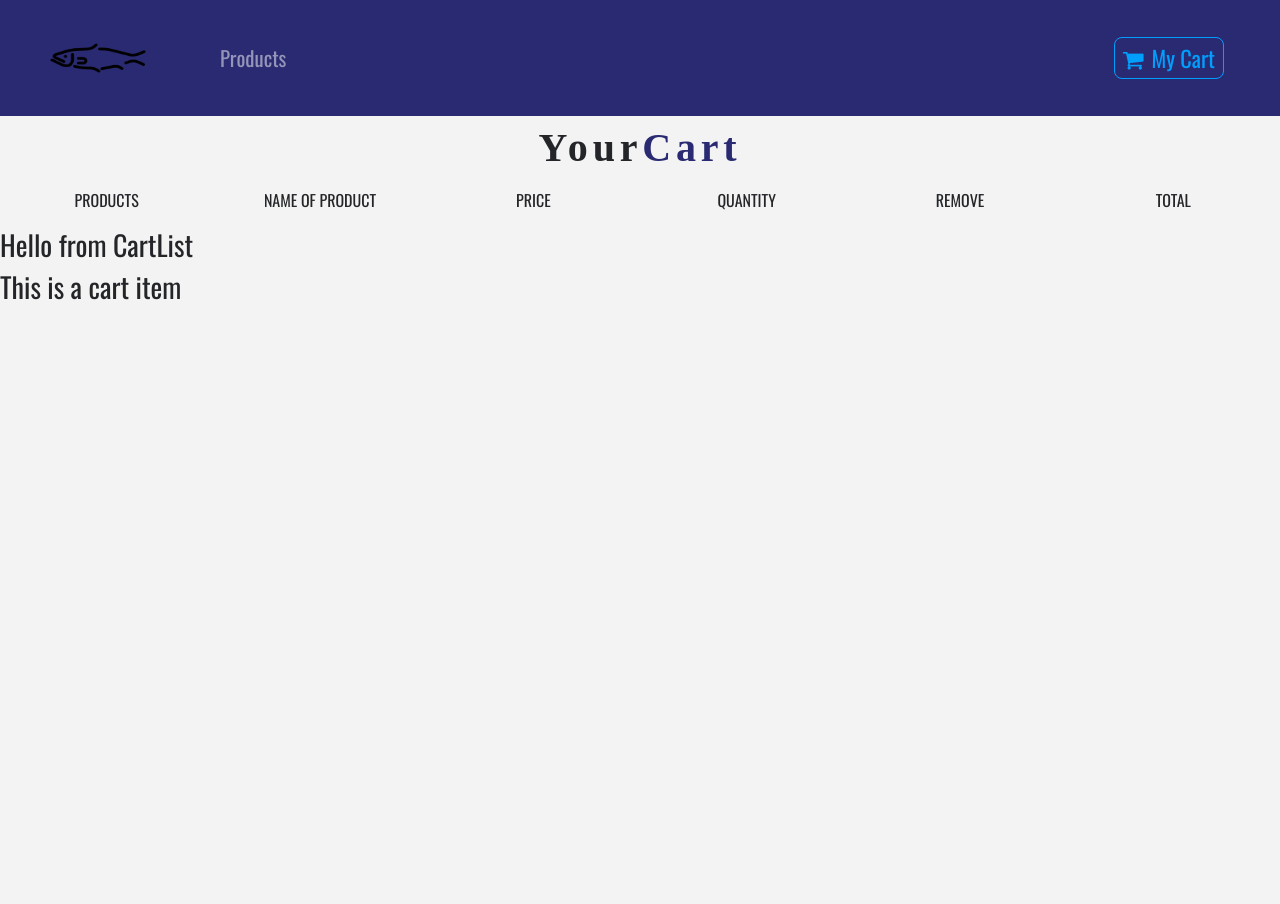
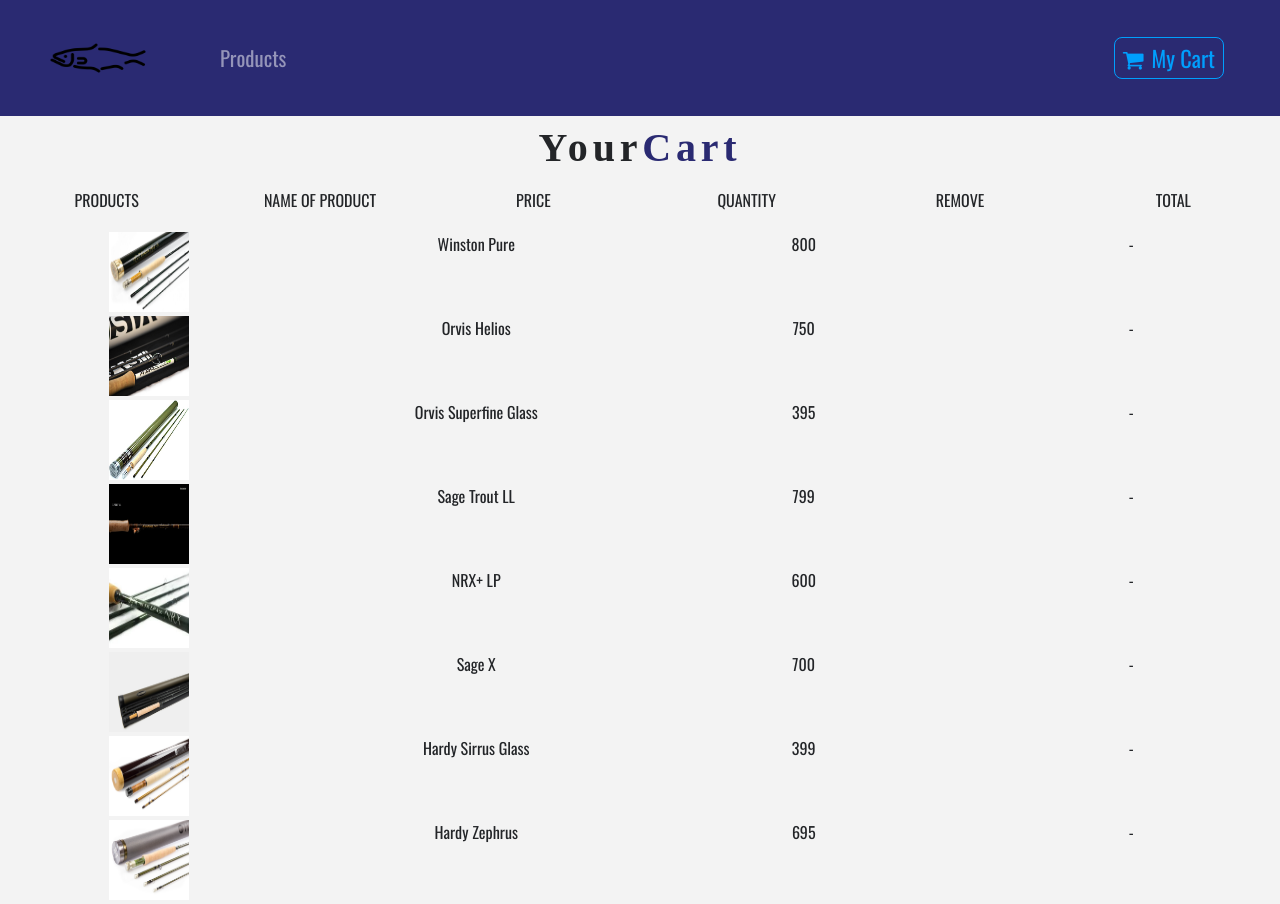
Before and after one commit to Vanya56/e-commerce-site, a React (Create React App) app: page /cart in a window 1280 px wide. Before the commit the page ends 800 px from the top, so only its background shows below. Built offline with nearby package versions, Linux system fonts and the light colour scheme.

Commit message:
Image, product name, price, and decrement button added to cart page.

```diff
--- a/src/App.css
+++ b/src/App.css
@@ -1,19 +1,19 @@
 :root {
-  --mainBlue:#2a2a72;
-  --lightBlue:#009ffd;
-  --mainWhite:#f3f3f3;
-  --mainDark:#232528;
-  --mainYellow:#ffa400;
+    --mainBlue: #2a2a72;
+    --lightBlue: #009ffd;
+    --mainWhite: #f3f3f3;
+    --mainDark: #232528;
+    --mainYellow: #ffa400;
 }
 
 body {
-  font-family:"oswald", sans-serif !important;
+    font-family: "oswald", sans-serif !important;
     background: var(--mainWhite) !important;
     color: var(--mainDark) !important;
 }
 
 .text-title {
-  font-family:" Russo One";
+    font-family: " Russo One";
     letter-spacing: 0.3rem;
     text-transform: uppercase;
 }
@@ -25,3 +25,12 @@
 .text-bright {
     color: var(--lightBlue);
 }
+
+.btn-black {
+    background: transparent;
+    text-transform: capitalize;
+    font-size: 0.8rem !important;
+    color: var(--mainDark);
+    border-radius: 0 !important;
+    border: 0.1rem solid var(--mainDark)!important;
+}
--- a/src/components/Cart/CartItem.js
+++ b/src/components/Cart/CartItem.js
@@ -1,9 +1,42 @@
 import React from 'react'
 
-export default function CartItem() {
+export default function CartItem({item, value}) {
+    const {
+        id,
+        title,
+        img,
+        price,
+        total,
+        count
+    } = item;
+    const {increment, decrement, removeItem} = value;
     return (
-        <div>
-            <h3>This is a cart item</h3>
+        <div className="row my-1 text-capitalize text-center">
+            <div className="col-10 mx-auto col-lg-2">
+                <img
+                    src={img}
+                    style={{
+                    width: "5rem",
+                    height: "5rem"
+                }}
+                    className="img-fluid"
+                    alt="product"/>
+            </div>
+            <div className="col-10 mx-auto col-lg-2">
+                <span className="d-lg-none">Product :</span>
+                {title}
+            </div>
+            <div className="col-10 mx-auto col-lg-2">
+                <span className="d-lg-none">Price :</span>
+                {price}
+            </div>
+            <div className="col-10 mx-auto col-lg-2 my-2 my-lg-0">
+                <div className="d-flex justify-content-center">
+                    <div>
+                        <span className="btn-btn-black mx-1" onClick={() => decrement(id)}>-</span>
+                    </div>
+                </div>
+            </div>
         </div>
     )
 }
--- a/src/components/Cart/CartList.js
+++ b/src/components/Cart/CartList.js
@@ -2,13 +2,14 @@
 import CartItem from './CartItem';
 
 export default function CartList({value}) {
-    const cart = value;
-    console.log(value, cart);
+    const {cart} = value;
 
     return (
-        <div>
-            <h3>Hello from CartList</h3>
-            <CartItem />
+        <div className="container-fulid">
+            {cart.map(item => {
+                return <CartItem key={item.id} item={item} value={value}/>
+            })}
+
         </div>
     )
 }
```
Lines whose indentation alone changed are shown as unchanged.
